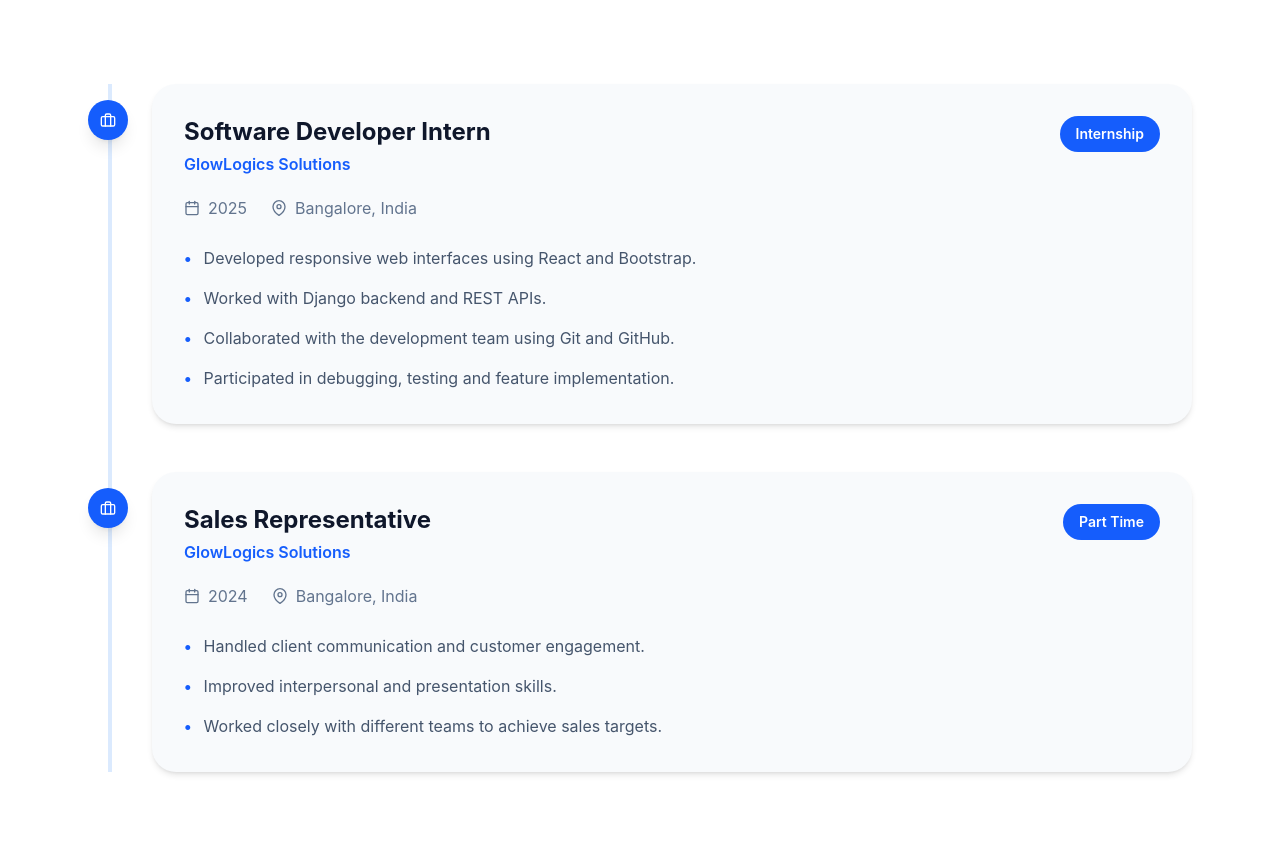
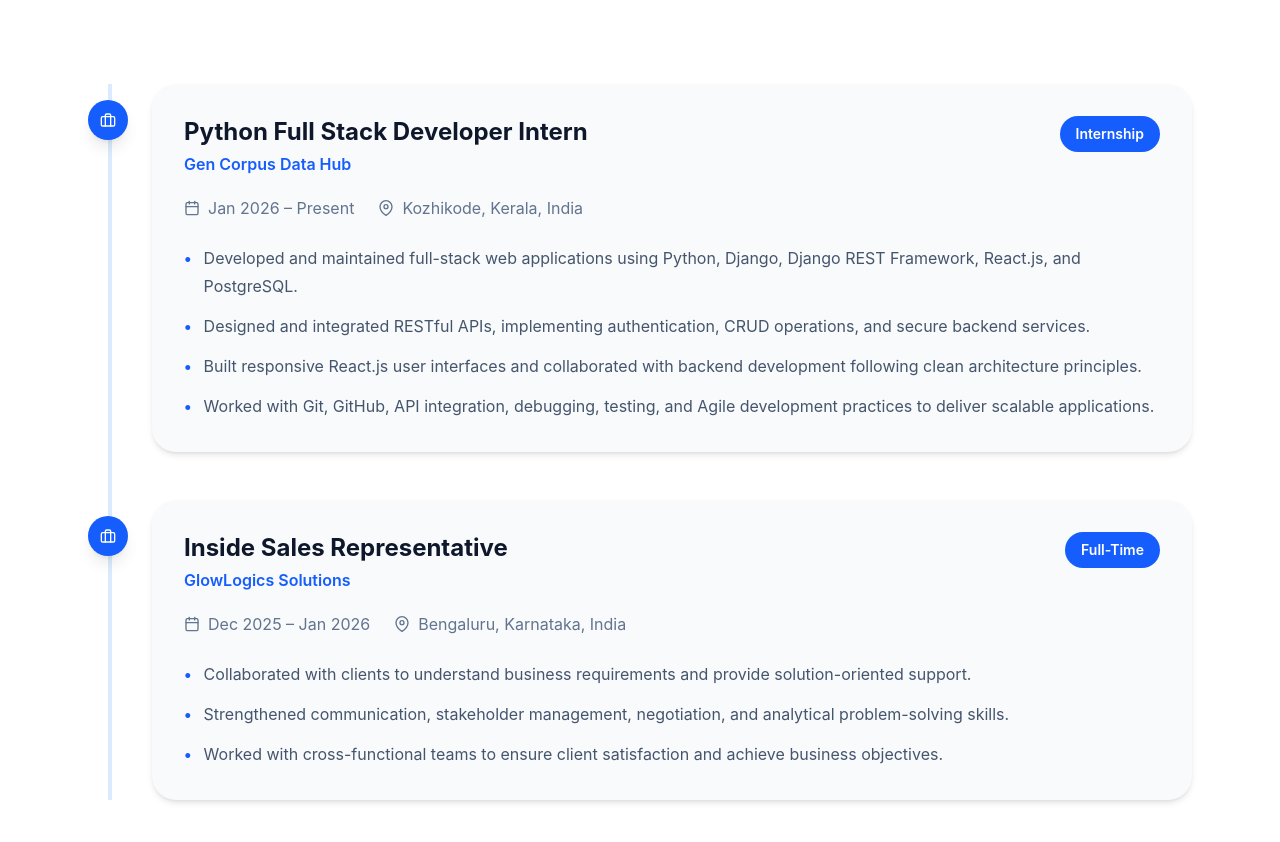
Before and after one commit to basith670/my_portfolio, a React (Vite) app: page / in a window 1280 px wide. Shown: the part 6027-6869 px from the top of the page. Built offline with nearby package versions, Linux system fonts and the light colour scheme.

Commit message:
feat: update resume and portfolio with professional experience

```diff
--- a/src/data/experience.js
+++ b/src/data/experience.js
@@ -1,32 +1,32 @@
 const experience = [
   {
     id: 1,
-      role: "Software Developer Intern",
-      company: "GlowLogics Solutions",
-      location: "Bangalore, India",
-      duration: "2025",
+    role: "Python Full Stack Developer Intern",
+    company: "Gen Corpus Data Hub",
+    location: "Kozhikode, Kerala, India",
+    duration: "Jan 2026 – Present",
     type: "Internship",
 
     description: [
-        "Developed responsive web interfaces using React and Bootstrap.",
-        "Worked with Django backend and REST APIs.",
-        "Collaborated with the development team using Git and GitHub.",
-        "Participated in debugging, testing and feature implementation.",
+      "Developed and maintained full-stack web applications using Python, Django, Django REST Framework, React.js, and PostgreSQL.",
+      "Designed and integrated RESTful APIs, implementing authentication, CRUD operations, and secure backend services.",
+      "Built responsive React.js user interfaces and collaborated with backend development following clean architecture principles.",
+      "Worked with Git, GitHub, API integration, debugging, testing, and Agile development practices to deliver scalable applications.",
     ],
   },
 
   {
     id: 2,
-      role: "Sales Representative",
+    role: "Inside Sales Representative",
     company: "GlowLogics Solutions",
-      location: "Bangalore, India",
-      duration: "2024",
-      type: "Part Time",
+    location: "Bengaluru, Karnataka, India",
+    duration: "Dec 2025 – Jan 2026",
+    type: "Full-Time",
 
     description: [
-        "Handled client communication and customer engagement.",
-        "Improved interpersonal and presentation skills.",
-        "Worked closely with different teams to achieve sales targets.",
+      "Collaborated with clients to understand business requirements and provide solution-oriented support.",
+      "Strengthened communication, stakeholder management, negotiation, and analytical problem-solving skills.",
+      "Worked with cross-functional teams to ensure client satisfaction and achieve business objectives.",
     ],
   },
 ];
```
Also changed, not shown: 1 other file (tests, documents, lock files or other folders). Lines whose indentation alone changed are shown as unchanged.
